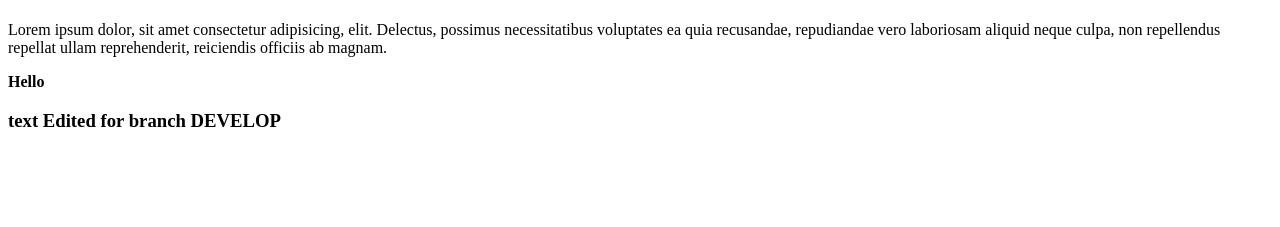
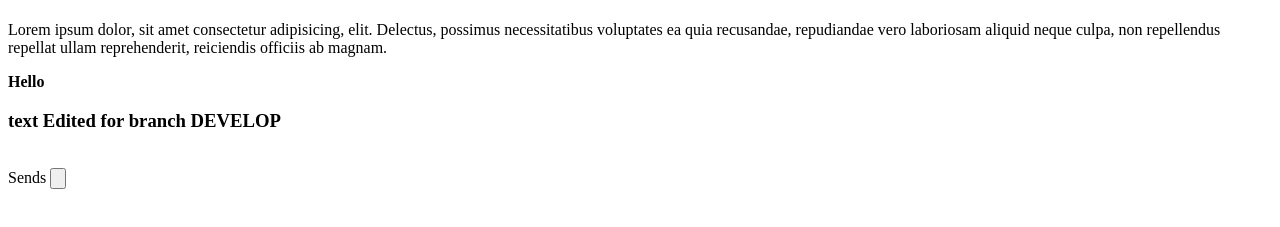
Before and after one commit to Josemanu2010/git-learning, a plain HTML site: page index.html in a window 1280 px wide. Shown: the part 59-286 px from the top of the page. Drawn offline with Linux system fonts and the light colour scheme.

Commit message:
five commit project by develop

```diff
--- a/index.html
+++ b/index.html
@@ -15,5 +15,12 @@
 	<strong>Hello</strong>
 	<h3>text Edited for branch DEVELOP</h3>
 
+	<br>
+
+	<form action="">
+		<label for="">Sends</label>
+		<input type="button">
+	</form>
+
 </body>
 </html>
```
